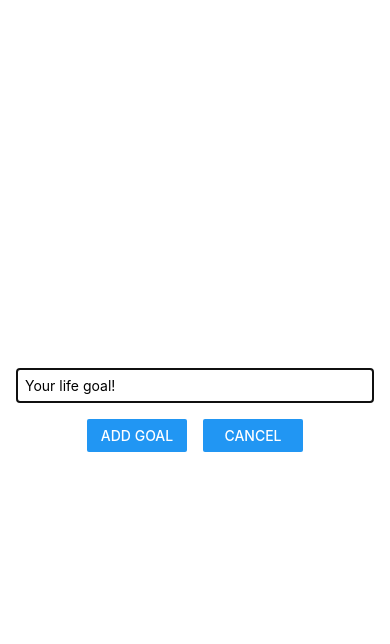
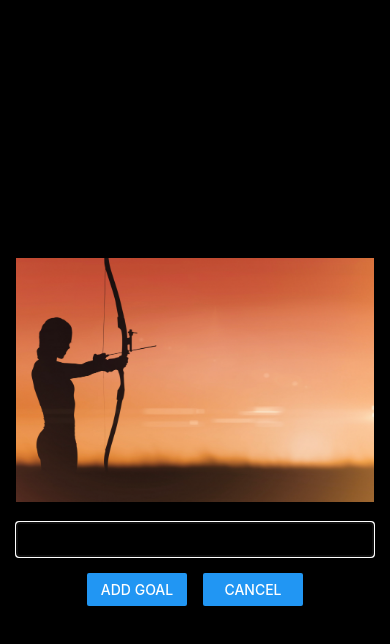
Before and after one commit to Nibiew1213/Relife, a React Native app: screen / in a window 390 px wide. Both pictures are taken after a click on the button "ADD NEW GOAL". Shown: the top 644 px of the page. Built offline with nearby package versions, Linux system fonts and the light colour scheme.

Commit message:
feat: created image folder implemented image placement

```diff
--- a/components/GoalInput.js
+++ b/components/GoalInput.js
@@ -1,5 +1,5 @@
 import { useState } from 'react'
-import { View, TextInput, Button, StyleSheet, Modal } from 'react-native'
+import { View, TextInput, Button, StyleSheet, Modal, Image } from 'react-native'
 
 function GoalInput(props) {
     const [enteredGoalText, setEnteredGoalText] = useState('') // '' because we are handling text
@@ -16,6 +16,7 @@ function addGoalHandler() {
     return (
         <Modal visible={props.visible} animationType="slide">
             <View style={styles.inputContainer}>
+                <Image style={styles.image} source={require('../assets/images/addNewGoal.png')} />
                 <TextInput
                 style={styles.textInput}
                 placeholder='Your life goal!'
@@ -43,10 +44,13 @@ const styles = StyleSheet.create({
         flexDirection: 'column',
         justifyContent: 'center',
         alignItems: 'center',
-        marginBottom: 24,
         padding: 16,
-        borderBottomWidth: 1, // adds one line across the screen
-        borderColor: '#cccccc'
+        backgroundColor: '#000000'
+    },
+    image: {
+        width: '100%',
+        height: '30%',
+        margin: 20
     },
     textInput: {
         borderWidth: 1,
```
Also changed, not shown: App.js (line endings or trailing spaces), assets/images/addNewGoal.png (added).
